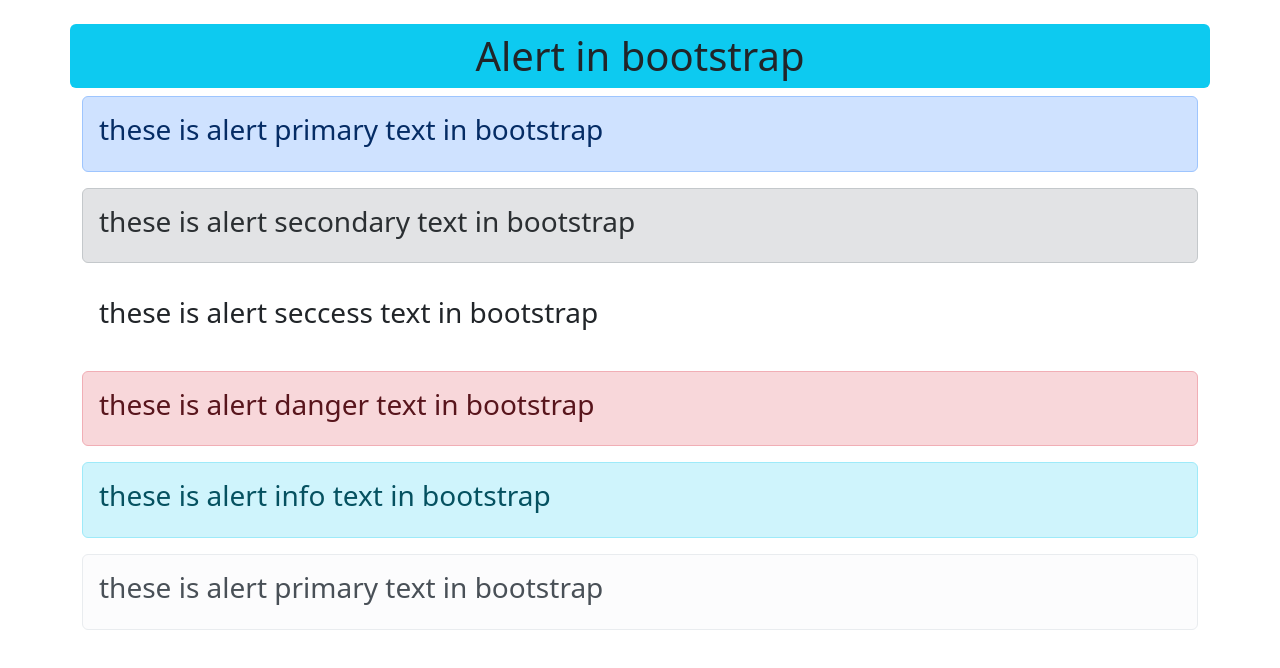
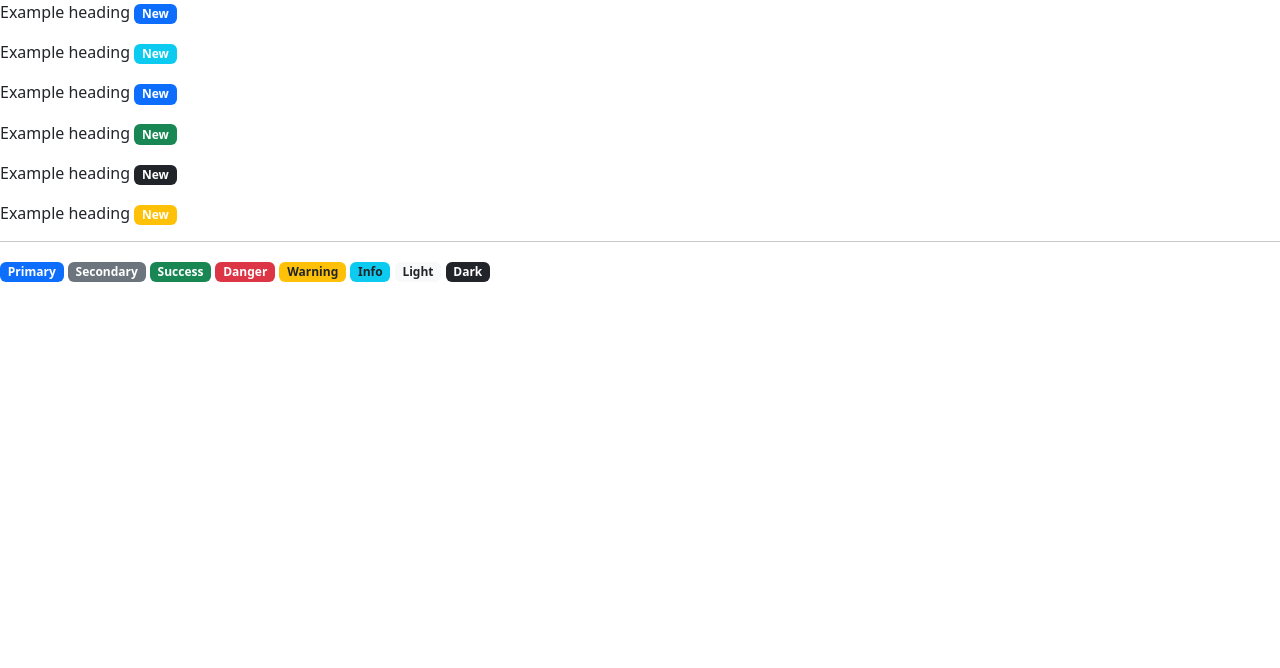
Before and after one commit to abyssiniatech/Bootstrap5_course, a website: page index.html in a window 1280 px wide. Drawn offline with nearby package versions, Linux system fonts and the light colour scheme; files that its build step writes are made by us from their sources.

Commit message:
bootstarp badge

```diff
--- a/index.html
+++ b/index.html
@@ -10,28 +10,23 @@
 
 </head>
 <body>
- <!-- The accordion uses collapse internally to make it collapsible. To render an accordion that’s expanded, add the .open class on the .accordion. -->
-           <h1 class="bg-info container text-center p-2 mt-sm-4 rounded">Alert in bootstrap</h1>
-       <div class="container">
-               <div class="alert alert-primary">
-                <h3>these is alert primary text in bootstrap</h3>
-               </div>
-               <div class="alert alert-secondary">
-                <h3>these is alert secondary text in bootstrap</h3>
-               </div>
-               <div class="alert alert-seccess">
-                <h3>these is alert seccess text in bootstrap</h3>
-               </div>
-               <div class="alert alert-danger">
-                <h3>these is alert danger text in bootstrap</h3>
-               </div>
-               <div class="alert alert-info">
-                <h3>these is alert info text in bootstrap</h3>
-               </div>
-               <div class="alert alert-light">
-                <h3>these is alert primary text in bootstrap</h3>
-               </div>
-       </div>
+<!-- badges in bootsrap -->
+<p>Example heading <span class="badge bg-primary">New</span></p>
+<p>Example heading <span class="badge bg-info">New</span></p>
+<p>Example heading <span class="badge bg-primary">New</span></p>
+<p>Example heading <span class="badge bg-success">New</span></p>
+<p>Example heading <span class="badge bg-dark">New</span></p>
+<p>Example heading <span class="badge bg-warning">New</span></p>
+
+<hr>
+<span class="badge bg-primary">Primary</span>
+<span class="badge bg-secondary">Secondary</span>
+<span class="badge bg-success">Success</span>
+<span class="badge bg-danger">Danger</span>
+<span class="badge bg-warning text-dark">Warning</span>
+<span class="badge bg-info text-dark">Info</span>
+<span class="badge bg-light text-dark">Light</span>
+<span class="badge bg-dark">Dark</span>
 
 </body>
 </html>
```
